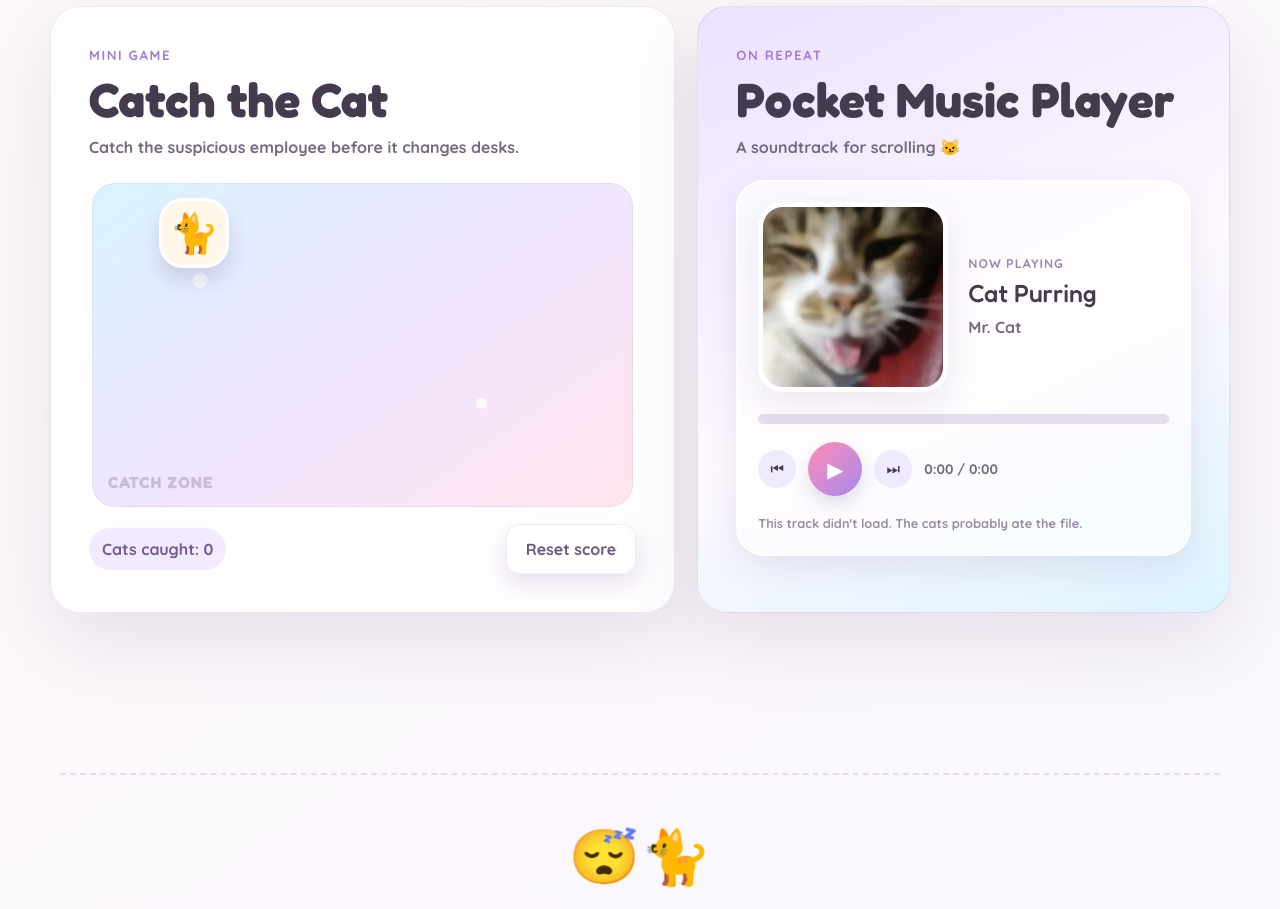
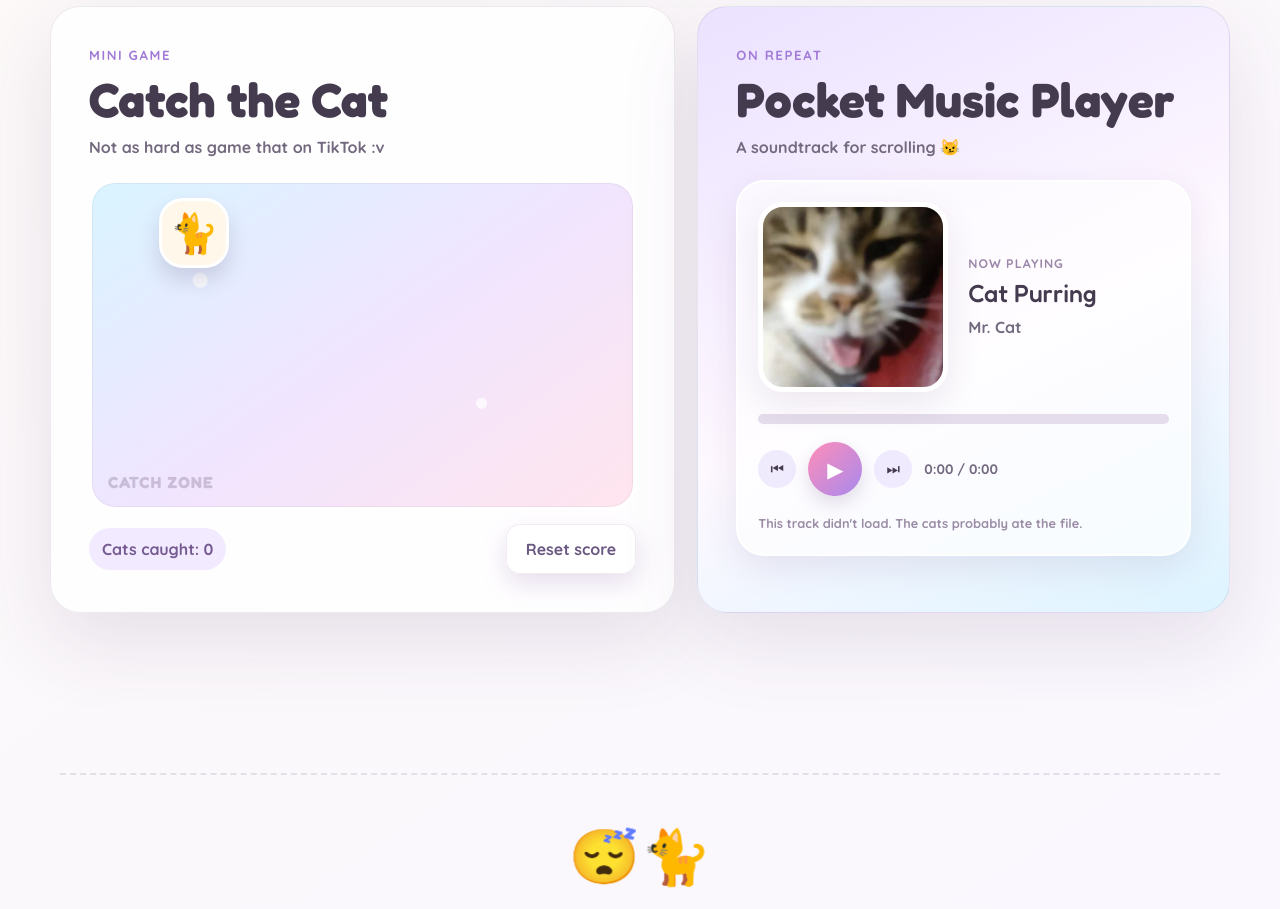
Before and after one commit to itsrezura/nuraycutewebsite, a plain HTML site: page index.html in a window 1280 px wide. Shown: the part 6240-7149 px from the top of the page. Drawn offline with nearby package versions, Linux system fonts and the light colour scheme.

Commit message:
Update index.html
game

```diff
--- a/index.html
+++ b/index.html
@@ -2925,7 +2925,7 @@
       <article class="card game-card">
         <span class="section-kicker" data-i18n="game.kicker">mini game</span>
         <h2 data-i18n="game.title">Catch the Cat</h2>
-        <p class="game-subtitle" data-i18n="game.sub">Catch the suspicious employee before it changes desks.</p>
+        <p class="game-subtitle" data-i18n="game.sub">Not as hard as game that on TikTok :v</p>
         <div class="game-arena" id="gameArena" data-zone="catch zone" data-i18n-attr="data-zone:game.zone">
           <button class="catch-cat" id="catchCat" type="button" aria-label="Catch the moving cat" data-i18n-attr="aria-label:game.catAria">🐈</button>
         </div>
@@ -3182,7 +3182,7 @@
     "lightFollowup": "I said, Turn on the light👺",
     "game.kicker": "mini game",
     "game.title": "Catch the Cat",
-    "game.sub": "Catch the suspicious employee before it changes desks.",
+    "game.sub": "Not as hard as game that on TikTok :v",
     "game.zone": "catch zone",
     "game.catAria": "Catch the moving cat",
     "game.score": "Cats caught:",
```
